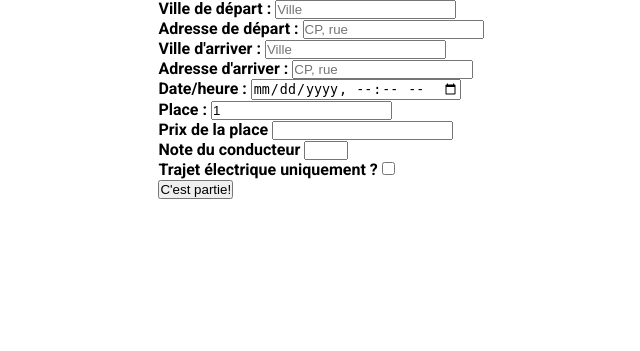
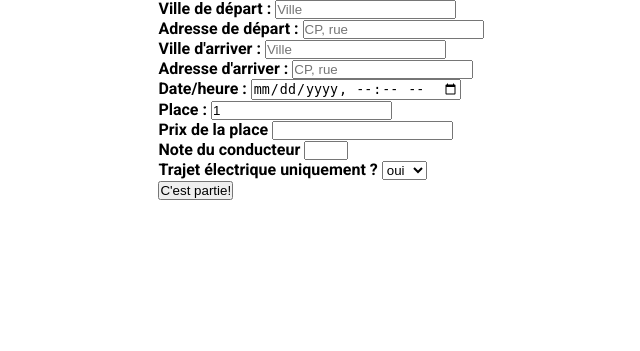
Before and after one commit to MalinLapin/EcfEcoRide, a PHP site: template src/view/template/searchRidesharing.php in a window 1280 px wide. Shown: the part 167-518 px from the top of the page, without its empty margins (319-959 px from the left). Run offline with PHP 8.4, Linux system fonts and the light colour scheme; the template is opened without the code that fills it, so the values that code supplies are empty.

Commit message:
feat(searchRidesharing): Ajout d'un champ de sélection pour le type d'energy + champ hiden pour rechercher les trajets en attente uniquement.

```diff
--- a/src/view/template/searchRidesharing.php
+++ b/src/view/template/searchRidesharing.php
@@ -36,7 +36,10 @@
                 </div>
                 <div class="energyType">
                     <label for="energyType">Trajet électrique uniquement ?</label>
-                    <input type="checkbox" name="energyType" id="energyType">
+                    <select name="energyType" id="energyType">
+                        <option value="electric">oui</option>
+                        <option value="">non</option>
+                    </select>
                 </div>
                 <div class='errorsList'>
                     <ul>
@@ -48,6 +51,7 @@
                 </div>
 
                 <div>
+                    <input type="hidden" name="status" value="pending">
                     <input type="hidden" name="csrf_token" value="<?= htmlspecialchars($csrf_token) ?>">
                     <button type="submit" class="btnSearch">C'est partie!</button>
                 </div>
```
